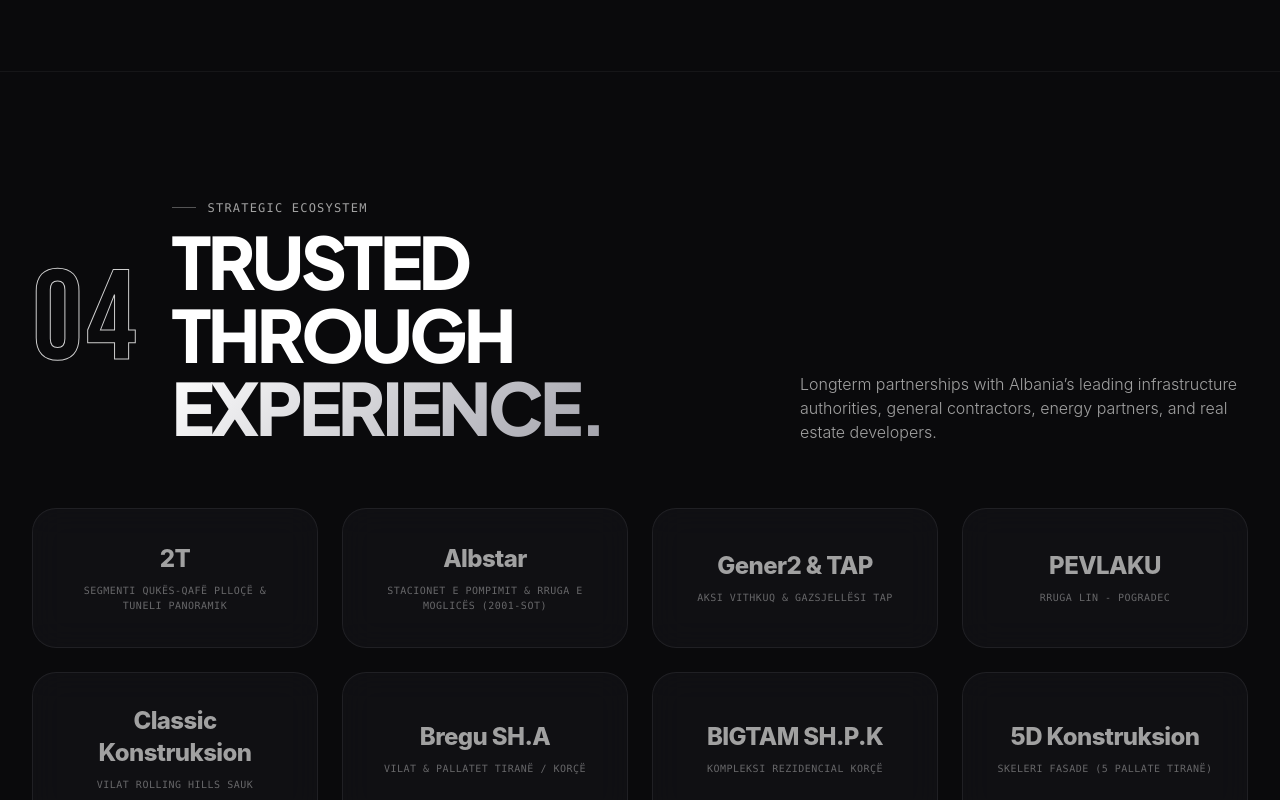
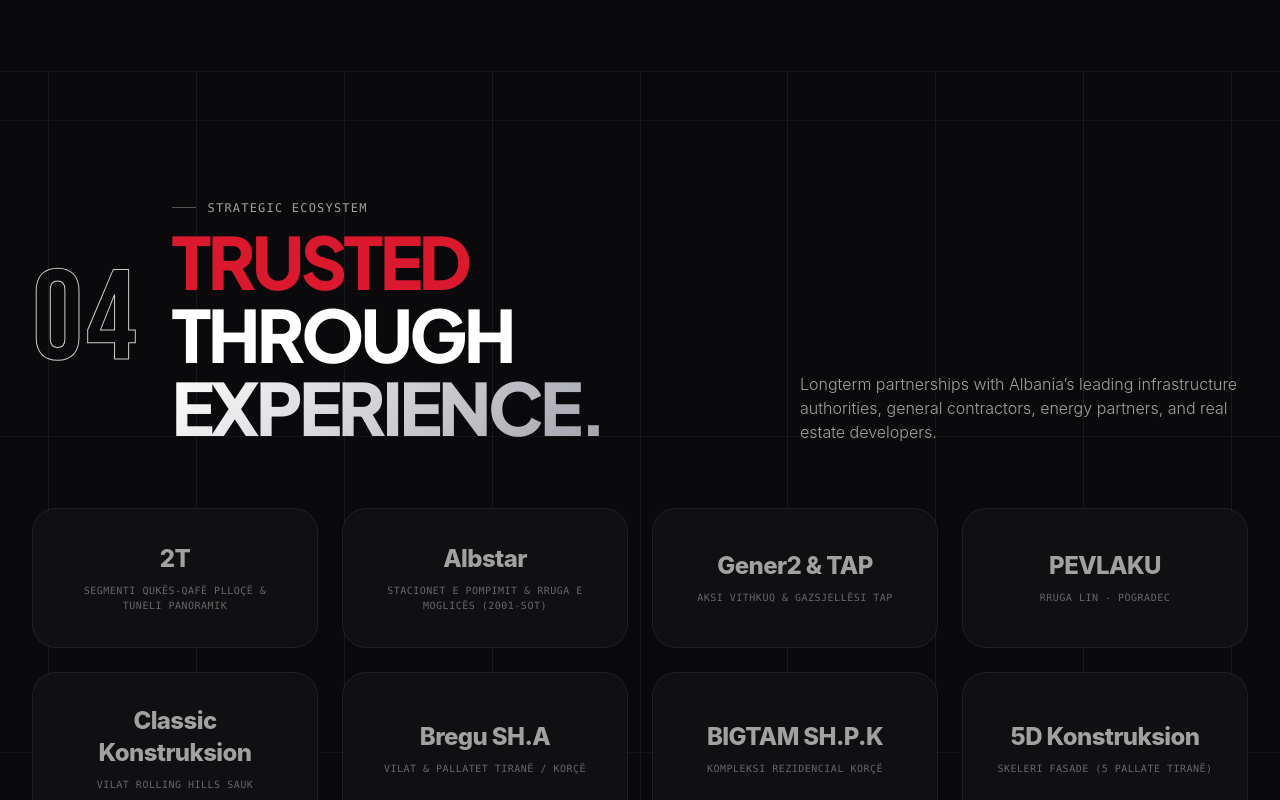
Before and after one commit to producenti/capo-construction, a React (Vite) app: page / in a window 1280 px wide. Shown: the part 6160-6960 px from the top of the page. Built offline with nearby package versions, Linux system fonts and the light colour scheme.

Commit message:
Partners section: add architectural grid lines in background, make TRUSTED red in heading

```diff
--- a/src/components/PartnersSection.tsx
+++ b/src/components/PartnersSection.tsx
@@ -7,8 +7,31 @@
   const { lang, t } = useLanguage();
 
   return (
-    <section id="partners" className="relative py-24 sm:py-32 px-4 sm:px-8 border-t border-white/5 bg-[#0A0A0C]">
-      <div className="max-w-7xl mx-auto">
+    <section id="partners" className="relative py-24 sm:py-32 px-4 sm:px-8 border-t border-white/5 bg-[#0A0A0C] overflow-hidden">
+      {/* Architectural Ambient Grid in Background */}
+      <div className="absolute inset-0 pointer-events-none z-0 overflow-hidden">
+        {/* Vertical Grid Lines matching opening screen */}
+        <div className="absolute inset-0 flex justify-between px-4 sm:px-8 lg:px-12 opacity-[0.06]">
+          <div className="w-px h-full bg-white" />
+          <div className="w-px h-full bg-white hidden sm:block" />
+          <div className="w-px h-full bg-white hidden md:block" />
+          <div className="w-px h-full bg-white hidden lg:block" />
+          <div className="w-px h-full bg-white" />
+          <div className="w-px h-full bg-white hidden lg:block" />
+          <div className="w-px h-full bg-white hidden md:block" />
+          <div className="w-px h-full bg-white hidden sm:block" />
+          <div className="w-px h-full bg-white" />
+        </div>
+        {/* Horizontal Grid Lines */}
+        <div className="absolute inset-0 flex flex-col justify-between py-12 opacity-[0.04]">
+          <div className="h-px w-full bg-white" />
+          <div className="h-px w-full bg-white" />
+          <div className="h-px w-full bg-white" />
+          <div className="h-px w-full bg-white" />
+        </div>
+      </div>
+
+      <div className="max-w-7xl mx-auto relative z-10">
 
         {/* Header with Monumental Outline Number 04 */}
         <div className="flex flex-col md:flex-row md:items-end justify-between mb-16 gap-8">
@@ -30,7 +53,15 @@
                 </span>
               </div>
               <h2 className="text-3xl sm:text-5xl lg:text-6xl xl:text-7xl font-extrabold text-white tracking-tighter uppercase leading-[1.02]">
-                {t.partners.titleMain} <span className="text-gradient">{t.partners.titleAccent}</span>
+                {lang === 'AL' ? (
+                  <>
+                    <span className="text-[#DB192E]">E BESUAR</span> PËRMES <span className="text-gradient">{t.partners.titleAccent}</span>
+                  </>
+                ) : (
+                  <>
+                    <span className="text-[#DB192E]">TRUSTED</span> THROUGH <span className="text-gradient">{t.partners.titleAccent}</span>
+                  </>
+                )}
               </h2>
             </div>
           </motion.div>
```
